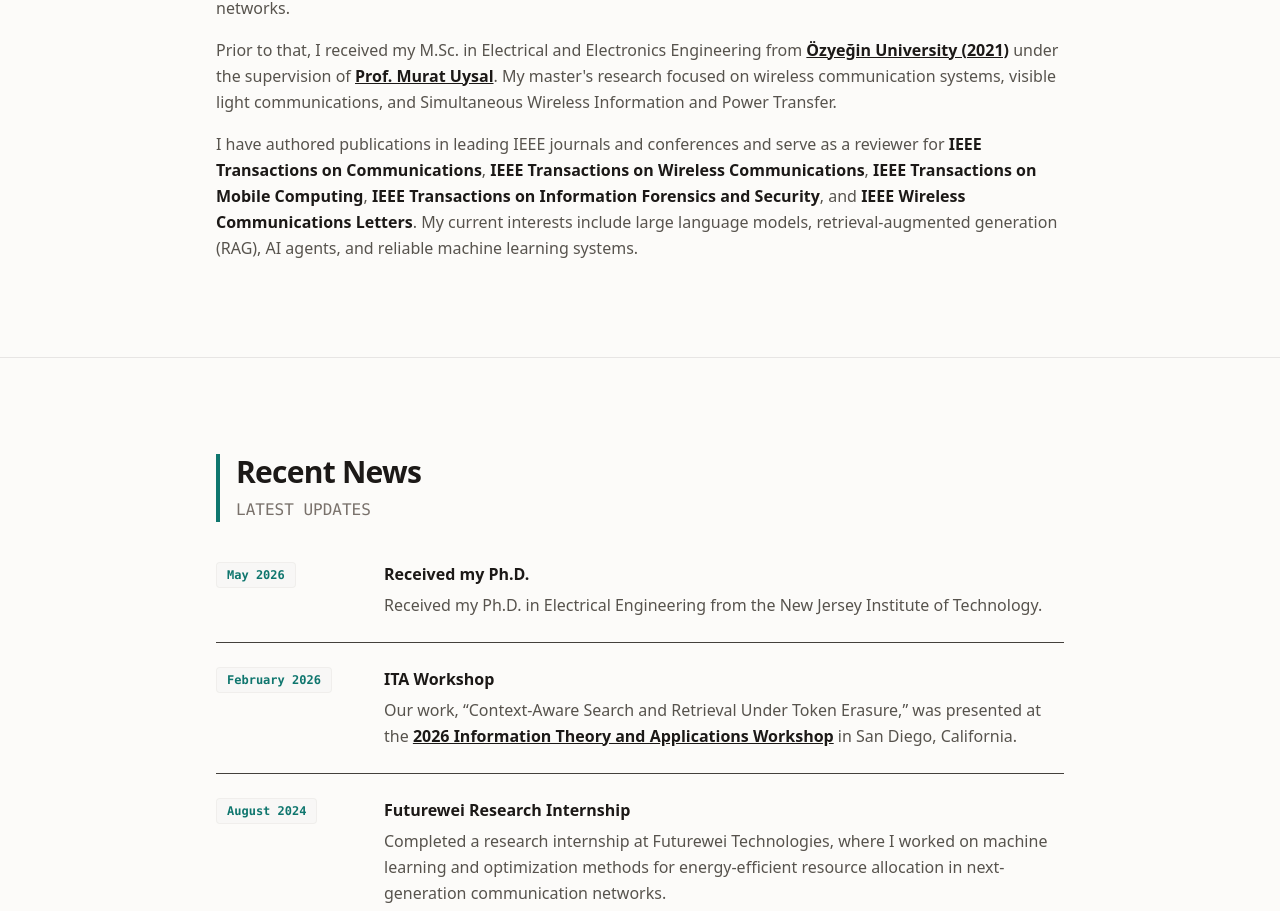
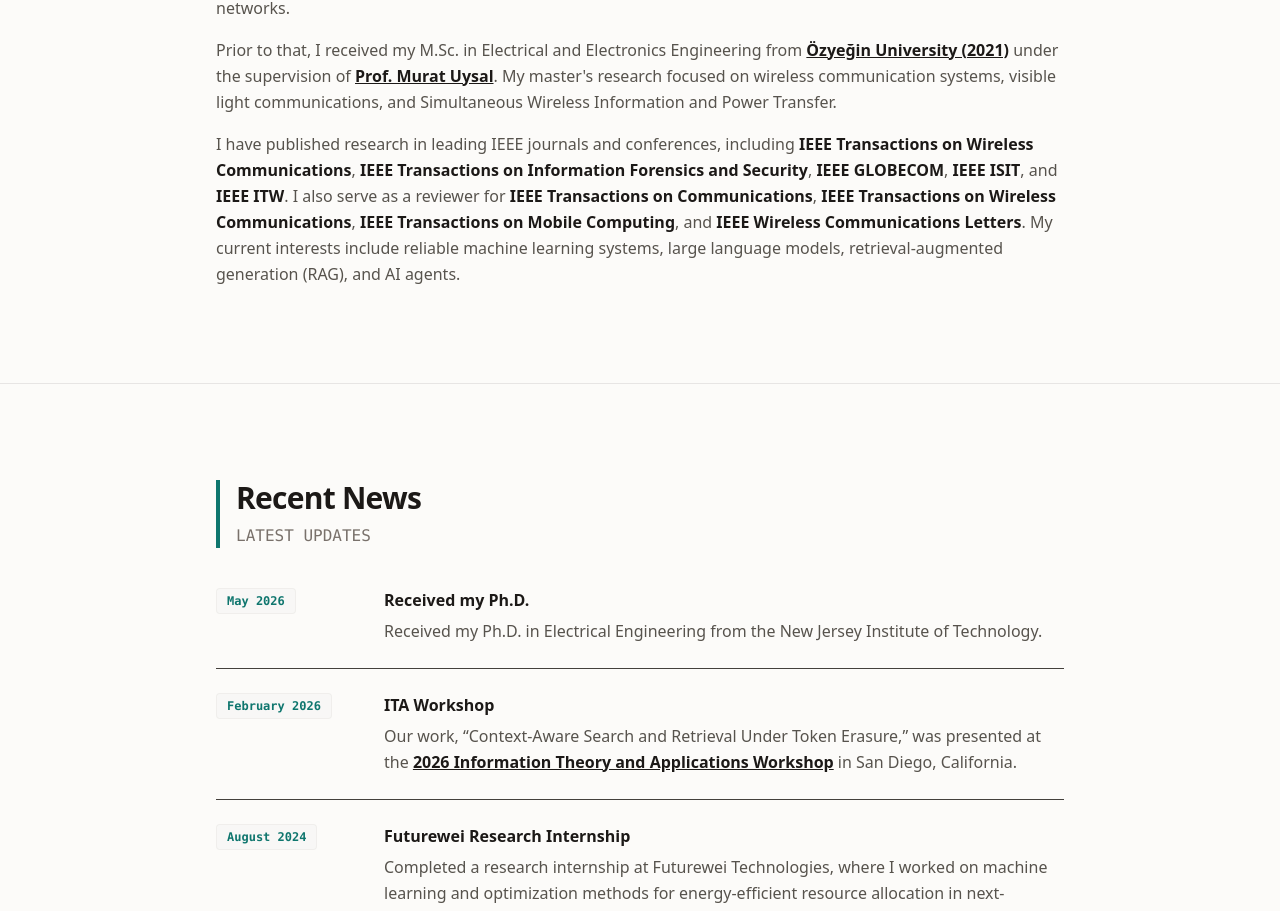
Before and after one commit to sara-jahromi/sara-portfolio, a Next.js app: page / in a window 1280 px wide. Shown: the part 993-1904 px from the top of the page. Built offline with nearby package versions, Linux system fonts and the light colour scheme.

Commit message:
docs: update publications, reviewer roles, and research interests in AboutSection

```diff
--- a/src/components/AboutSection.tsx
+++ b/src/components/AboutSection.tsx
@@ -64,12 +64,16 @@
           </p>
 
           <p className="leading-relaxed">
-            I have authored publications in leading IEEE journals and conferences and serve as a reviewer for{" "}
+            I have published research in leading IEEE journals and conferences, including{" "}
+            <strong className="text-stone-900 font-semibold">IEEE Transactions on Wireless Communications</strong>,{" "}
+            <strong className="text-stone-900 font-semibold">IEEE Transactions on Information Forensics and Security</strong>,{" "}
+            <strong className="text-stone-900 font-semibold">IEEE GLOBECOM</strong>,{" "}
+            <strong className="text-stone-900 font-semibold">IEEE ISIT</strong>, and{" "}
+            <strong className="text-stone-900 font-semibold">IEEE ITW</strong>. I also serve as a reviewer for{" "}
             <strong className="text-stone-900 font-semibold">IEEE Transactions on Communications</strong>,{" "}
             <strong className="text-stone-900 font-semibold">IEEE Transactions on Wireless Communications</strong>,{" "}
-            <strong className="text-stone-900 font-semibold">IEEE Transactions on Mobile Computing</strong>,{" "}
-            <strong className="text-stone-900 font-semibold">IEEE Transactions on Information Forensics and Security</strong>, and{" "}
-            <strong className="text-stone-900 font-semibold">IEEE Wireless Communications Letters</strong>. My current interests include large language models, retrieval-augmented generation (RAG), AI agents, and reliable machine learning systems.
+            <strong className="text-stone-900 font-semibold">IEEE Transactions on Mobile Computing</strong>, and{" "}
+            <strong className="text-stone-900 font-semibold">IEEE Wireless Communications Letters</strong>. My current interests include reliable machine learning systems, large language models, retrieval-augmented generation (RAG), and AI agents.
           </p>
         </div>
       </div>
```
